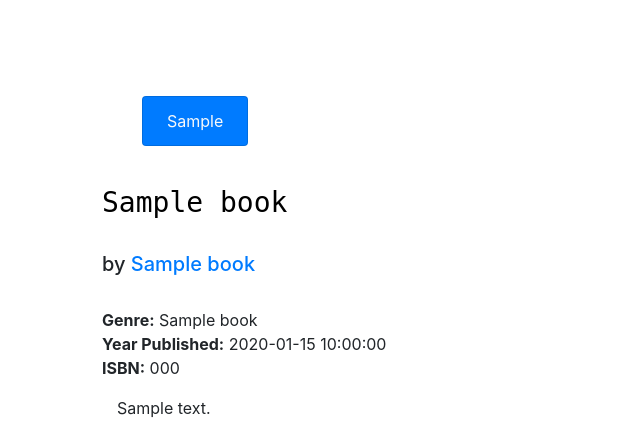
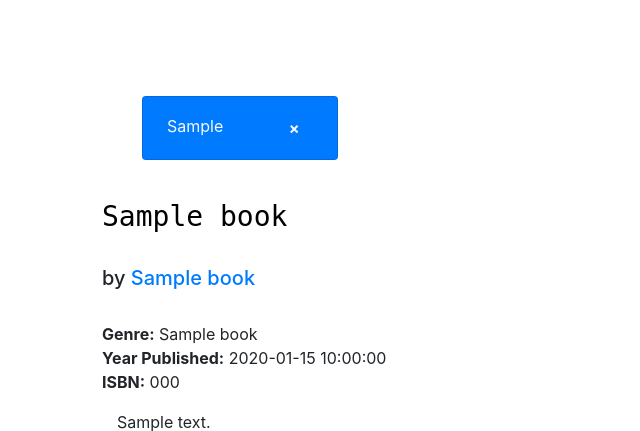
Before and after one commit to lionthroat/paperstacks-redux, a Flask app: template templates/book.html in a window 1280 px wide. Shown: the part 120-551 px from the top of the page, without its empty margins (0-640 px from the left). Run offline with Flask 2, Linux system fonts and the light colour scheme; the template is opened without the code that fills it: most values are stand-ins (such as "Sample title", 1, 10 or a date in 2020); some libraries are stand-ins or nearby versions; some web fonts are replaced.

Commit message:
Close notifications on book.html

```diff
--- a/templates/book.html
+++ b/templates/book.html
@@ -17,12 +17,23 @@
   <div class="jumbotron text-center mt-4">
 
     {% if code_msg is defined %}
-      <div class="row mt-2 mb-2">
+      <div class="row mt-2 mb-2" id="notification">
         <ul>
-          <li class="list-group-item bg-primary text-light px-4">{{ code_msg }}</li>
+          <li class="list-group-item bg-primary text-light px-4">{{ code_msg }} <button onclick="close_notification()" class="btn ml-5 text-light"><b>&times;</b></button></li>
         </ul>
       </div>
     {% endif %}
+
+  <script language="javascript">
+    function close_notification() {
+      var x = document.getElementById("notification");
+      if (x.style.display === "none") {
+        x.style.display = "block";
+      } else {
+        x.style.display = "none";
+      }
+    }
+  </script>
 
     <!-- <div class="col">
       <div class="book-cover">
```
